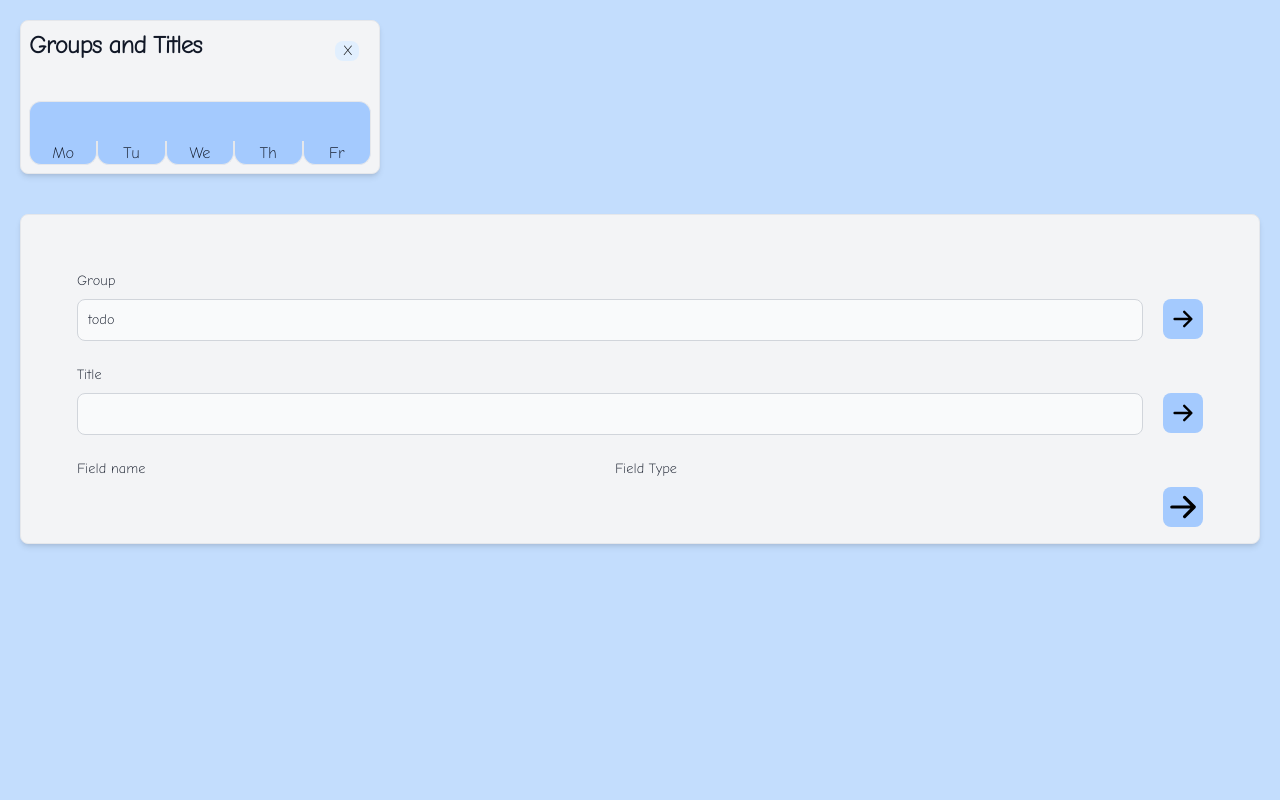
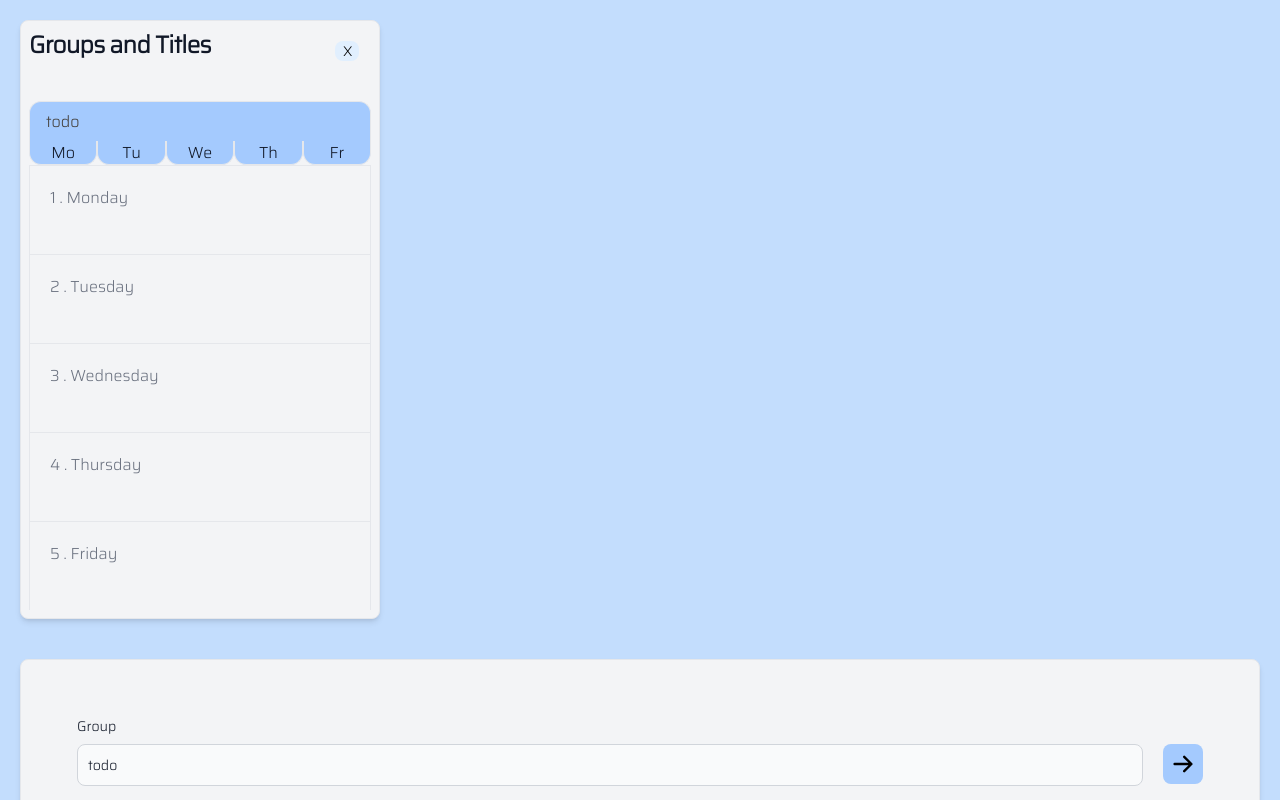
Before and after one commit to cleanbill/relate, a Next.js app: page / in a window 1280 px wide. Both pictures are taken after a click on the element "todo". Shown: the top 800 px of the page. Built offline with nearby package versions, Linux system fonts and the light colour scheme.

Commit message:
Needs work

```diff
--- a/app/global.css
+++ b/app/global.css
@@ -18,6 +18,10 @@
 
     .tab {
         @apply  w-1/5 self-center justify-center text-center font-medium border border-t-0 border-gray-200 rounded-b-xl focus:ring-4 focus:ring-gray-200 dark:focus:ring-gray-800 dark:border-gray-700 hover:bg-blue-400 dark:hover:bg-gray-800 bg-blue-300 dark:bg-gray-800 text-gray-900 dark:text-white p-0 h-6
+    }
+
+    .tabhead {
+        @apply flex items-center justify-between w-full font-medium text-left border border-b-0 border-gray-200 rounded-t-xl focus:ring-4 focus:ring-gray-200 dark:focus:ring-gray-800 dark:border-gray-700 hover:bg-blue-400 dark:hover:bg-gray-800 bg-blue-300 dark:bg-gray-800 text-gray-900 dark:text-white p-0 h-10
     }
 
 }
--- a/app/layout.tsx
+++ b/app/layout.tsx
@@ -1,7 +1,7 @@
 import './global.css';
-import { Comic_Neue } from '@next/font/google'
+import { Saira } from '@next/font/google'
 
- const font = Comic_Neue({
+ const font = Saira({
    subsets: ['latin'],
    weight: '300'
  })
--- a/components/groups.tsx
+++ b/components/groups.tsx
@@ -34,18 +34,19 @@ const Groups = (props: GroupsProps) => {
     const [state, setState] = useState({ groups: props.groups, selectedTitle: "", selectedGroup: null } as GroupsState);
     const [show, setShow] = useState(true);
 
+
     useEffect(() => {
         const groups = updateGroups(props.groups, props.selectedGroup, props.selectedTitle);
         setState({ groups, selectedTitle: props.selectedTitle, selectedGroup: props.selectedGroup });
     }, [props]);
 
-    const updateTitle = (titles: Array<TitleData>, titleName: string) => {
+    const updateTitle = (titles: Array<TitleData>, titleName: string, shuffle = true) => {
         const titleIndex = titles.length == 1 && !titles[0].titleName ? 0 :
             titles.findIndex((td: TitleData) => titleName.indexOf(td.titleName) > -1 || td.titleName.indexOf(titleName) > -1);
         if (titleIndex > -1) {
             titles[titleIndex].titleName = titleName;
             const nextIndex: number = titleIndex + 1 == titles.length? 0 : titleIndex +1;
-            return stepArray(titles, nextIndex);
+            return shuffle? stepArray(titles, nextIndex): titles;
         }
         const newTitle: TitleData = {
             titleName,
@@ -60,6 +61,7 @@ const Groups = (props: GroupsProps) => {
         if (!groupName) {
             return groups;
         }
+        window.scrollTo(0,0);
         const group = groups.find((gp: GroupData) => (props.selectedGroup && props.selectedGroup.indexOf(gp.groupName) > -1));
         if (groupName.length == 1 && group == undefined) {
             const newGroup = generateGroup(groupName, titleName);
@@ -74,7 +76,7 @@ const Groups = (props: GroupsProps) => {
         if (group.titles.length > 0 && (!selectTitle || !titleName)) {
             return groups;
         }
-        group.titles = updateTitle(group.titles, titleName);
+        group.titles = updateTitle(group.titles, titleName, groupName == 'todo');
         const newGroups = groups.map((gd: GroupData) => (group.groupName == gd.groupName) ? group : gd);
         return newGroups;
     }
@@ -133,6 +135,7 @@ const Groups = (props: GroupsProps) => {
             grp.display = (i == index) ? !grp.display : grp.display;
             return grp;
         });
+
         console.log('toggle');
         setState(old => ({ groups, selectedTitle: old.selectedTitle, selectedGroup: old.selectedGroup }));
     }
@@ -170,11 +173,16 @@ const Groups = (props: GroupsProps) => {
             <div className="font-normal text-gray-700 dark:text-gray-400">
                 {state.groups.map((gd: GroupData, index: number) => (
                     gd && <div key={index}>
-                        <div onClick={() => toggle(index)} className="flex items-center justify-between w-full font-medium text-left border border-b-0 border-gray-200 rounded-t-xl focus:ring-4 focus:ring-gray-200 dark:focus:ring-gray-800 <dark:border-gray-700 hover:bg-blue-400 dark:hover:bg-gray-800 bg-blue-300 dark:bg-gray-800 text-gray-900 dark:text-white p-0 h-10">
+                        {gd.groupName != 'todo' && <div onClick={() => toggle(index)} className="tabhead">
                             <span onClick={() => toggle(index)} className={gd.display ? 'text-white w-full pt-14 pl-3' : 'text-stone-700 w-full pt-14 pl-3'}>{gd.groupName}
-                                {gd.groupName != 'todo' && <button onClick={() => deleteGroup(index)} className="z-10 float-right butt mb-16 w-6 h-5 bg-blue-100">X</button>}
+                                <button onClick={() => deleteGroup(index)} className="z-10 float-right butt mb-16 w-6 h-5 bg-blue-100">X</button>
                             </span>
-                        </div>
+                        </div>}
+                        {gd.groupName == 'todo' && <div onClick={() => toggle(index)} className="tabhead">
+                            <span onClick={() => toggle(index)} className='pl-4 text-stone-700'>{gd.groupName}
+                            </span>
+                        </div>}
+                        {/* This should be a component that can work from page when minimized group?  */}
                         {gd.groupName == 'todo' && <ul className="flex list-none">
                             <li className="tab">
                                 <button onClick={() => selectTitle(gd, "Monday")}>Mo</button>
@@ -199,8 +207,7 @@ const Groups = (props: GroupsProps) => {
                                     <div className="mb-2 text-gray-500 dark:text-gray-400">
                                         {titleData.titleName == state.selectedTitle && (<span></span>)}
                                         <span className={titleData.titleName == state.selectedTitle ? 'font-bold' : ""} onClick={() => selectTitle(gd, titleData.titleName)}>{i + 1} . {titleData.titleName} </span>
-                                        <button onClick={() => deleteTitle(index, titleData.titleName)} className="z-10 float-right butt mb-10 w-6 h-5 bg-blue-100">X</button>
-
+                                        {gd.groupName != 'todo' && <button onClick={() => deleteTitle(index, titleData.titleName)} className="z-10 float-right butt mb-10 w-6 h-5 bg-blue-100">X</button>}
                                         {showHistory(titleData) && (
                                             <History
                                                 titleData={titleData}
--- a/components/history.tsx
+++ b/components/history.tsx
@@ -7,6 +7,8 @@ interface HistoryState { titleData: TitleData, keys: Array<string>, selected: st
 interface HistoryProps { titleData: TitleData, overrideFields: Function, updateTitleData: Function };
 
 const History = (props: HistoryProps) => {
+
+    let singleKey = props.titleData.sessions.single ? 'single' : '';
 
     useEffect(() => {
         resetState(props);
@@ -19,6 +21,7 @@ const History = (props: HistoryProps) => {
     } as HistoryState);
 
     const resetState = (props: HistoryProps) => {
+        singleKey = props.titleData.sessions.single ? 'single' : '';
         const sessions = props.titleData.sessions;
         if (!sessions) {
             return;
@@ -35,6 +38,7 @@ const History = (props: HistoryProps) => {
     }
 
     const del = (key: string) => {
+        console.log('delete',key);
         delete state.titleData.sessions[key];
         Object.keys(state.titleData.sessions).filter(mark => mark != key);
         props.updateTitleData(key);
@@ -46,34 +50,48 @@ const History = (props: HistoryProps) => {
         for (let i = 0; i < field.indent; i++) {
             indents.push('>');
         }
-        indents.push(' '+field.value);
+        indents.push(' ' + field.value);
         return indents.join('');
     }
 
 
+    const getList = (): Field[] | undefined => {
+        if (!props.titleData.singleton) {
+            console.log('not singleton', props);
+            return undefined;
+        }
+        const key = singleKey;
+        if (!props.titleData.sessions[key]) {
+            console.log('session no single', props);
+            return undefined;
+        }
+        if (!props.titleData.sessions[key].fields[0].list) {
+            console.log('session first field has no list', props);
+            return undefined;
+        }
+        return props.titleData.sessions[key].fields[0].list;
+    }
+
+    const possibleList = getList();
+    const list = possibleList == undefined ? [] : possibleList;
+
     return (
         <div >
-            {props.titleData.singleton
-                && props.titleData.sessions['single']
-                && props.titleData.sessions['single'].fields[0].list
-                && props.titleData.sessions['single'].fields[0].list.map((field: Field, index: number) => (
-                    <div className="w-100 mt-4 text-left" key={index}>
+            {list.map((field: Field, index: number) => (
+                <div className="w-100 mt-4 text-left" key={index}>
 
-                        <div className="grid grid-cols-[11fr,1fr] w-full h-3">
-                            <span >
+                    <div className="grid grid-cols-[11fr,1fr] w-full h-3">
 
-                                <button onClick={() => show('single')}>
-                                    <p className="w-auto text-left text-ellipsis">{getValueAndIndents(field)}</p>
-                                </button>
-                            </span>
-                            <button onClick={() => del('single')} className="butt mb-10 w-6 h-5 bg-blue-100 left-11">X</button>
-                        </div>
+                        <button onClick={() => show(singleKey)}>
+                            <p className="text-left text-ellipsis">{getValueAndIndents(field)}</p>
+                        </button>
+                        {props.titleData.sessions[singleKey].group != 'todo' && <button onClick={() => del(singleKey)} className="butt mb-10 w-6 h-5 bg-blue-100 left-11">X</button>}
                     </div>
-                ))}
-            <div className="grid grid-cols-[11fr,1fr] h-4">
+                </div>
+            ))}
+            <div className="h-4 grid grid-cols-1 ">
                 {!props.titleData.singleton && state?.keys && state.keys.map((key: string, i: number) => (
-
-                    <button key={i} onClick={() => show(key)} className="whitespace-nowrap h-10">{showDate(key)}</button>
+                    <button key={i} onClick={() => show(key)} className="whitespace-nowrap h-10 text-left">{showDate(key)}</button>
                 ))}
             </div>
         </div>
--- a/components/sortableItem.tsx
+++ b/components/sortableItem.tsx
@@ -84,7 +84,7 @@ const SortableItem = (props: Props) => {
       </div>
       <span>
         {indents.map((t,i) => <span key={i}>&nbsp;&nbsp;&nbsp;&nbsp;&nbsp;</span>)}
-      <input ref={valueRef} name={field} title={'field ' + props.id} id={'input-' + props.id} className='lg:w-96 sg:w-40 h-7' onKeyUp={keyup}
+      <input ref={valueRef} name={field} title={'field ' + props.id} id={'input-' + props.id} className='lg:w-10/12 sg:w-40 h-7' onKeyUp={keyup}
         onChange={e => props?.onChange(props.id, e.target.value)}
         type='text' ></input>
 
```
